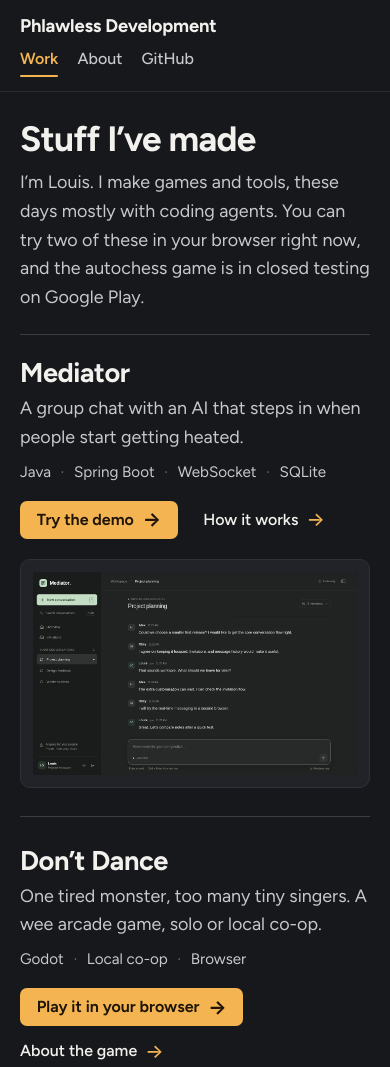
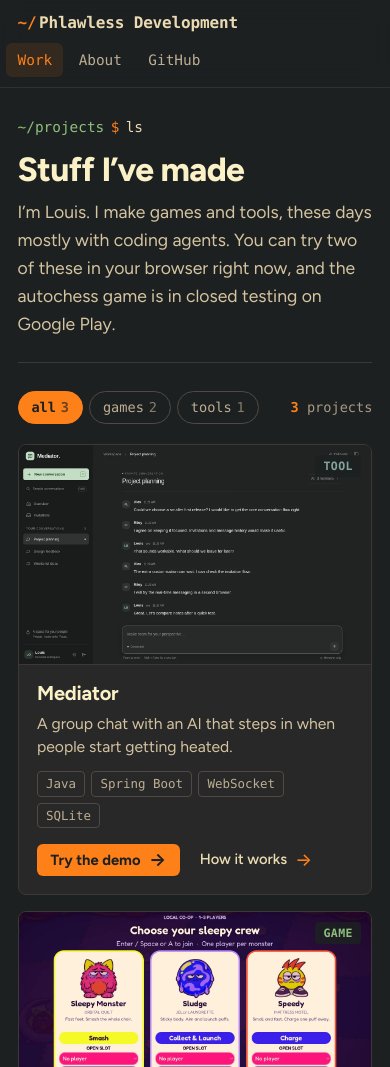
Before and after one commit to phlawlessDevelopment/phlawlessDevelopment.github.io, a plain HTML site: page index.html in a window 390 px wide. Shown: the top 1067 px of the page. Drawn offline with Linux system fonts and the light colour scheme.

Commit message:
Gruvbox dark redesign with a project grid
Swap the graphite palette for gruvbox dark with orange highlights across
the whole site, turn the side rail into a sticky top bar, and replace the
homepage's two-column exhibit layout with a responsive card grid (with
game/tool filters) that scales as more projects get added.

Co-Authored-By: Claude Opus 5.5 <noreply@anthropic.com>

```diff
--- a/assets/site.css
+++ b/assets/site.css
@@ -1,6 +1,6 @@
-/* Phlawless Development: quiet dark gallery.
-   One stylesheet for the whole site. The portfolio frame (rail, type, captions,
-   actions) is neutral graphite; colour and character come from the project media. */
+/* Phlawless Development: gruvbox dark.
+   One stylesheet for the whole site. Warm gruvbox neutrals for the frame,
+   orange for anything you can click, the project media supplies the rest. */
 
 @font-face {
   font-family: "Figtree";
@@ -21,25 +21,47 @@
 }
 
 :root {
-  --bg: #17181b;
-  --mat: #212328;
-  --mat-edge: #2e3137;
-  --line: #2a2c31;
-  --line-strong: #3a3d44;
-  --text: #f2f1ed;
-  --soft: #c8c9cc;
-  --muted: #9b9da3;
-  --faint: #70737a;
-  --amber: #f4b452;
-  --amber-hi: #ffc874;
-  --on-amber: #1e1508;
+  /* Gruvbox dark */
+  --bg0-h: #1d2021;
+  --bg0: #282828;
+  --bg1: #3c3836;
+  --bg2: #504945;
+  --bg3: #665c54;
+  --fg0: #fbf1c7;
+  --fg1: #ebdbb2;
+  --fg2: #d5c4a1;
+  --fg3: #bdae93;
+  --fg4: #a89984;
+  --gray: #928374;
+  --orange: #fe8019;
+  --orange-dim: #d65d0e;
+  --yellow: #fabd2f;
+  --green: #b8bb26;
+  --aqua: #8ec07c;
+  --blue: #83a598;
+  --purple: #d3869b;
+  --red: #fb4934;
 
-  --rail-w: 15rem;
-  --gutter: clamp(1.25rem, 3.2vw, 3rem);
-  --radius: 10px;
+  /* Roles (the names the page markup and older rules lean on) */
+  --bg: var(--bg0-h);
+  --mat: var(--bg0);
+  --mat-edge: var(--bg1);
+  --line: #32302f;
+  --line-strong: var(--bg1);
+  --text: var(--fg1);
+  --soft: var(--fg2);
+  --muted: var(--fg4);
+  --faint: var(--gray);
+  --amber: var(--orange);
+  --amber-hi: #ff9a45;
+  --on-amber: var(--bg0-h);
+
+  --wrap: 84rem;
+  --gutter: clamp(1.1rem, 3.2vw, 2.5rem);
+  --radius: 8px;
 
   --font: "Figtree", system-ui, -apple-system, "Segoe UI", Roboto, "Helvetica Neue", Arial, sans-serif;
-  --mono: ui-monospace, "SF Mono", "JetBrains Mono", Menlo, Consolas, monospace;
+  --mono: "JetBrains Mono", "Iosevka", "Fira Code", ui-monospace, "SF Mono", Menlo, Consolas, monospace;
 
   color-scheme: dark;
 }
@@ -57,12 +79,14 @@ body {
   -moz-osx-font-smoothing: grayscale;
 }
 
+::selection { background: var(--orange); color: var(--bg0-h); }
+
 img, video { display: block; max-width: 100%; height: auto; }
 
 a { color: inherit; }
 
 :focus-visible {
-  outline: 2px solid var(--amber);
+  outline: 2px solid var(--orange);
   outline-offset: 3px;
   border-radius: 3px;
 }
@@ -71,9 +95,9 @@ a { color: inherit; }
   position: absolute;
   left: 1rem;
   top: -4rem;
-  z-index: 10;
+  z-index: 30;
   padding: 0.5rem 0.9rem;
-  background: var(--amber);
+  background: var(--orange);
   color: var(--on-amber);
   font-weight: 600;
   text-decoration: none;
@@ -97,106 +121,115 @@ a { color: inherit; }
 
 .shell { min-height: 100vh; }
 
+/* The site header. The markup still calls it the rail; it is a top bar now. */
 .rail {
-  position: fixed;
-  inset: 0 auto 0 0;
-  width: var(--rail-w);
+  position: sticky;
+  top: 0;
+  z-index: 20;
   display: flex;
-  flex-direction: column;
-  padding: 1.75rem 1.6rem 1.5rem;
-  border-right: 1px solid var(--line);
-  background: var(--bg);
-  overflow-y: auto;
+  align-items: center;
+  gap: 0.5rem 1.5rem;
+  min-height: 3.6rem;
+  padding: 0.6rem max(var(--gutter), calc((100% - var(--wrap)) / 2));
+  background: rgb(29 32 33 / 0.88);
+  border-bottom: 1px solid var(--line);
+  -webkit-backdrop-filter: blur(10px);
+  backdrop-filter: blur(10px);
 }
 
 .main {
-  margin-left: var(--rail-w);
-  padding: 2.25rem var(--gutter) 5rem;
-  max-width: calc(var(--rail-w) + 84rem);
+  width: 100%;
+  max-width: calc(var(--wrap) + 2 * var(--gutter));
+  margin: 0 auto;
+  padding: 2.5rem var(--gutter) 5rem;
 }
 
-/* ------------------------------------------------------------------ Rail */
+/* ------------------------------------------------------------ Top bar */
 
 .wordmark {
-  display: block;
-  font-size: 1.45rem;
-  line-height: 1.12;
+  display: inline-flex;
+  align-items: baseline;
+  gap: 0.15rem;
+  font-family: var(--mono);
+  font-size: 1rem;
   font-weight: 700;
   letter-spacing: -0.01em;
   text-decoration: none;
-  color: var(--text);
-  padding-bottom: 1.1rem;
-  border-bottom: 1px solid var(--line-strong);
+  color: var(--fg1);
+  white-space: nowrap;
 }
+.wordmark br { display: none; }
+.wordmark::before { content: "~/"; color: var(--orange); }
+.wordmark:hover { color: var(--fg0); }
 
-.who { margin: 1.4rem 0 0; }
-.who .name { margin: 0; font-size: 1.2rem; font-weight: 650; line-height: 1.3; }
-.who .tag { margin: 0.1rem 0 0; color: var(--soft); }
+.who {
+  display: flex;
+  align-items: baseline;
+  gap: 0.6rem;
+  margin: 0;
+  padding-left: 1.5rem;
+  border-left: 1px solid var(--bg1);
+}
+.who p { margin: 0; white-space: nowrap; }
+.who .name { font-size: 0.92rem; font-weight: 600; color: var(--fg2); }
+.who .tag { font-size: 0.92rem; color: var(--fg4); }
 
 .rail-nav {
   display: flex;
-  flex-direction: column;
-  gap: 0.3rem;
-  margin: 2.4rem 0 0;
+  gap: 0.25rem;
+  margin: 0 0 0 auto;
 }
 
 .rail-nav a {
-  position: relative;
-  padding: 0.25rem 0 0.25rem 0.75rem;
-  color: var(--soft);
+  padding: 0.35rem 0.7rem;
+  border-radius: 6px;
+  color: var(--fg3);
+  font-family: var(--mono);
+  font-size: 0.9rem;
   text-decoration: none;
-  font-size: 1.05rem;
-  font-weight: 500;
 }
+.rail-nav a:hover { color: var(--fg0); background: var(--bg0); }
+.rail-nav a[aria-current] { color: var(--orange); background: rgb(254 128 25 / 0.1); }
 
-.rail-nav a:hover { color: var(--text); }
-
-.rail-nav a[aria-current] { color: var(--amber); font-weight: 600; }
-.rail-nav a[aria-current]::before {
-  content: "";
-  position: absolute;
-  left: -0.75rem;
-  top: 0.2rem;
-  bottom: 0.2rem;
-  width: 3px;
-  border-radius: 2px;
-  background: var(--amber);
-}
-
-.rail-foot {
-  margin: auto 0 0;
-  padding-top: 1rem;
-  border-top: 1px solid var(--line-strong);
-  color: var(--soft);
-  font-size: 0.9rem;
-  word-spacing: 0.15em;
-}
+.rail-foot { display: none; }
 
 /* ------------------------------------------------------------ Page heads */
 
 .page-head {
-  padding-bottom: 1.4rem;
+  padding-bottom: 1.5rem;
   border-bottom: 1px solid var(--line-strong);
 }
 
 .page-head h1 {
   margin: 0;
-  font-size: clamp(2.2rem, 3.6vw, 3rem);
+  font-size: clamp(2.1rem, 3.8vw, 3rem);
   line-height: 1.1;
-  font-weight: 700;
+  font-weight: 750;
   letter-spacing: -0.02em;
+  color: var(--fg0);
 }
 
-.page-head p { margin: 0.6rem 0 0; color: var(--soft); font-size: 1.12rem; max-width: 46rem; }
+.page-head p { margin: 0.6rem 0 0; color: var(--soft); font-size: 1.1rem; max-width: 46rem; }
 .page-head .meta { font-size: 0.95rem; color: var(--muted); }
+
+.prompt {
+  margin: 0 0 0.75rem !important;
+  font-family: var(--mono);
+  font-size: 0.9rem !important;
+  color: var(--fg4) !important;
+}
+.prompt .path { color: var(--aqua); }
+.prompt .sigil { color: var(--orange); margin: 0 0.4rem; }
+.prompt .cmd { color: var(--fg1); }
 
 .crumbs {
   margin: 0 0 0.9rem;
   color: var(--muted);
-  font-size: 0.92rem;
+  font-family: var(--mono);
+  font-size: 0.88rem;
 }
-.crumbs a { color: var(--soft); text-decoration: none; }
-.crumbs a:hover { color: var(--amber); }
+.crumbs a { color: var(--aqua); text-decoration: none; }
+.crumbs a:hover { color: var(--orange); }
 .crumbs .sep { margin: 0 0.4rem; color: var(--faint); }
 
 /* --------------------------------------------------------------- Actions */
@@ -214,10 +247,10 @@ a { color: inherit; }
   align-items: center;
   gap: 0.55rem;
   padding: 0.55rem 1.05rem;
-  border-radius: 7px;
-  background: var(--amber);
+  border-radius: 6px;
+  background: var(--orange);
   color: var(--on-amber);
-  font-weight: 650;
+  font-weight: 700;
   text-decoration: none;
   line-height: 1.3;
   transition: background-color 0.15s ease;
@@ -232,17 +265,17 @@ a { color: inherit; }
   font-weight: 550;
   text-decoration: none;
 }
-.text-link:hover { color: var(--amber-hi); }
+.text-link:hover { color: var(--orange); }
 
 .arrow { display: inline-block; font-size: 1.2em; line-height: 1; transition: transform 0.15s ease; }
-.text-link .arrow { color: var(--amber); }
+.text-link .arrow { color: var(--orange); }
 .btn:hover .arrow, .text-link:hover .arrow { transform: translateX(3px); }
 
 /* ---------------------------------------------------------------- Media */
 
 .mat {
   margin: 0;
-  padding: clamp(0.75rem, 1.4vw, 1.1rem);
+  padding: clamp(0.6rem, 1.2vw, 0.9rem);
   background: var(--mat);
   border: 1px solid var(--mat-edge);
   border-radius: var(--radius);
@@ -255,7 +288,7 @@ a { color: inherit; }
 }
 
 a.mat { display: block; transition: border-color 0.15s ease; }
-a.mat:hover { border-color: var(--line-strong); }
+a.mat:hover { border-color: var(--orange); }
 
 .mat figcaption, .shot figcaption {
   margin-top: 0.7rem;
@@ -263,51 +296,181 @@ a.mat:hover { border-color: var(--line-strong); }
   font-size: 0.88rem;
 }
 
-/* --------------------------------------------------------- Home gallery */
-
-.gallery {
-  display: grid;
-  grid-template-columns: minmax(0, 1.42fr) minmax(0, 1fr);
-  margin-top: 1.4rem;
-}
-
-.gallery .col-wide { padding-right: clamp(1.5rem, 2.6vw, 2.5rem); border-right: 1px solid var(--line); }
-.gallery .col-tall { padding-left: clamp(1.5rem, 2.6vw, 2.5rem); }
-
-.exhibit + .exhibit {
-  margin-top: 1.75rem;
-  padding-top: 1.75rem;
-  border-top: 1px solid var(--line-strong);
-}
-
-.exhibit-head { margin-bottom: 1.25rem; }
-
-.exhibit h2 {
-  margin: 0;
-  font-size: clamp(1.7rem, 2.3vw, 2.1rem);
-  line-height: 1.15;
-  font-weight: 700;
-  letter-spacing: -0.015em;
-}
-.exhibit h2 a { text-decoration: none; }
-.exhibit h2 a:hover { color: var(--amber-hi); }
-
-.exhibit .summary { margin: 0.35rem 0 0; color: var(--soft); font-size: 1.12rem; }
-
 .stack {
   list-style: none;
   display: flex;
   flex-wrap: wrap;
-  gap: 0 0;
-  margin: 0.5rem 0 0;
+  gap: 0.4rem;
+  margin: 0.75rem 0 0;
   padding: 0;
-  color: var(--soft);
-  font-size: 0.95rem;
 }
-.stack li + li::before { content: "·"; margin: 0 0.6rem; color: var(--faint); }
+.stack li {
+  padding: 0.1rem 0.5rem;
+  border: 1px solid var(--bg2);
+  border-radius: 4px;
+  background: var(--bg0);
+  color: var(--fg3);
+  font-family: var(--mono);
+  font-size: 0.78rem;
+  line-height: 1.6;
+}
 
-.portrait-media { display: grid; gap: 0.9rem; }
-.portrait-media .board { max-width: 26rem; margin-inline: auto; }
+/* ------------------------------------------------------- Home: toolbar */
+
+.toolbar {
+  display: flex;
+  flex-wrap: wrap;
+  align-items: center;
+  justify-content: space-between;
+  gap: 0.75rem 1.5rem;
+  margin: 1.75rem 0 1.25rem;
+}
+
+.filters { display: flex; flex-wrap: wrap; gap: 0.4rem; }
+.filters[hidden] { display: none; }
+
+.filter {
+  padding: 0.35rem 0.8rem;
+  border: 1px solid var(--bg2);
+  border-radius: 999px;
+  background: transparent;
+  color: var(--fg3);
+  font: 500 0.85rem/1.4 var(--mono);
+  cursor: pointer;
+  transition: color 0.15s ease, border-color 0.15s ease, background-color 0.15s ease;
+}
+.filter:hover { color: var(--fg0); border-color: var(--fg4); }
+.filter[aria-pressed="true"] { color: var(--bg0-h); background: var(--orange); border-color: var(--orange); font-weight: 700; }
+.filter .n { opacity: 0.65; margin-left: 0.3rem; }
+
+.count { margin: 0; color: var(--fg4); font-family: var(--mono); font-size: 0.85rem; }
+.count b { color: var(--orange); font-weight: 600; }
+
+/* ---------------------------------------------------------- Home: grid */
+
+.grid {
+  list-style: none;
+  margin: 0;
+  padding: 0;
+  display: grid;
+  grid-template-columns: repeat(auto-fill, minmax(min(100%, 20rem), 1fr));
+  gap: clamp(1rem, 1.8vw, 1.5rem);
+}
+
+.project {
+  position: relative;
+  display: flex;
+  flex-direction: column;
+  background: var(--bg0);
+  border: 1px solid var(--bg1);
+  border-radius: var(--radius);
+  overflow: hidden;
+  transition: border-color 0.18s ease, transform 0.18s ease, box-shadow 0.18s ease;
+}
+.project[hidden] { display: none; }
+.project:hover, .project:focus-within {
+  border-color: var(--orange);
+  transform: translateY(-3px);
+  box-shadow: 0 10px 30px -12px rgb(0 0 0 / 0.7), 0 0 0 1px rgb(254 128 25 / 0.25);
+}
+
+.thumb {
+  position: relative;
+  display: block;
+  aspect-ratio: 16 / 10;
+  background: var(--bg0-h);
+  border-bottom: 1px solid var(--bg1);
+  overflow: hidden;
+}
+.thumb img {
+  width: 100%;
+  height: 100%;
+  object-fit: cover;
+  transition: transform 0.4s ease;
+}
+.project:hover .thumb img { transform: scale(1.03); }
+
+/* Portrait projects: a strip of phone screens instead of one cropped shot. */
+.thumb.phones {
+  display: flex;
+  justify-content: center;
+  gap: 4%;
+  padding: 5% 6% 0;
+  background:
+    radial-gradient(120% 90% at 50% 110%, rgb(254 128 25 / 0.14), transparent 60%),
+    var(--bg0-h);
+}
+.thumb.phones img {
+  width: auto;
+  height: auto;
+  flex: 1 1 0;
+  min-width: 0;
+  aspect-ratio: 9 / 16;
+  object-fit: cover;
+  object-position: top;
+  border: 1px solid var(--bg2);
+  border-bottom: 0;
+  border-radius: 6px 6px 0 0;
+}
+
+.badge {
+  position: absolute;
+  top: 0.65rem;
+  right: 0.65rem;
+  padding: 0.1rem 0.5rem;
+  border-radius: 4px;
+  background: rgb(29 32 33 / 0.85);
+  font: 600 0.72rem/1.6 var(--mono);
+  letter-spacing: 0.04em;
+  text-transform: uppercase;
+  color: var(--yellow);
+}
+.badge.game { color: var(--aqua); }
+.badge.tool { color: var(--blue); }
+
+.project-body {
+  display: flex;
+  flex-direction: column;
+  flex: 1;
+  padding: 1rem 1.15rem 1.1rem;
+}
+
+.project h2 {
+  margin: 0;
+  font-size: 1.25rem;
+  line-height: 1.25;
+  font-weight: 700;
+  letter-spacing: -0.01em;
+  color: var(--fg0);
+}
+.project h2 a { text-decoration: none; }
+.project h2 a:hover { color: var(--orange); }
+
+.project .summary { margin: 0.35rem 0 0; color: var(--fg2); font-size: 0.98rem; line-height: 1.5; }
+
+.project .stack { margin-top: 0.8rem; }
+
+.project .actions {
+  margin-top: auto;
+  padding-top: 1rem;
+  gap: 0.6rem 1.25rem;
+}
+.project .btn { padding: 0.4rem 0.85rem; font-size: 0.92rem; }
+.project .text-link { font-size: 0.92rem; }
+
+.status {
+  display: inline-flex;
+  align-items: center;
+  gap: 0.4rem;
+  margin: 0.75rem 0 0;
+  color: var(--fg4);
+  font: 0.78rem/1.4 var(--mono);
+}
+.status::before { content: ""; width: 0.45rem; height: 0.45rem; border-radius: 50%; background: var(--green); }
+.status.wip::before { background: var(--yellow); }
+
+/* Headings on inner pages get a touch of the gruvbox warmth. */
+.project-head h1 { color: var(--fg0); }
 
 /* --------------------------------------------------------- Project pages */
 
@@ -332,7 +495,7 @@ a.mat:hover { border-color: var(--line-strong); }
   border-bottom: 2px solid transparent;
 }
 .tabs a:hover { color: var(--text); }
-.tabs a[aria-current] { color: var(--text); border-bottom-color: var(--amber); }
+.tabs a[aria-current] { color: var(--fg0); border-bottom-color: var(--orange); }
 
 .hero { margin-top: 2rem; max-width: 64rem; }
 
@@ -368,7 +531,7 @@ a.mat:hover { border-color: var(--line-strong); }
   padding: 0;
 }
 .facts dt {
-  color: var(--muted);
+  color: var(--orange);
   font-size: 0.78rem;
   font-weight: 600;
   letter-spacing: 0.08em;
@@ -404,7 +567,7 @@ a.mat:hover { border-color: var(--line-strong); }
   margin: 2.8rem 0 0.8rem;
   padding-top: 1.4rem;
   border-top: 1px solid var(--line);
-  color: var(--text);
+  color: var(--fg0);
   font-size: 1.5rem;
   line-height: 1.25;
   font-weight: 700;
@@ -521,52 +684,21 @@ a.mat:hover { border-color: var(--line-strong); }
   .writeup .aside { position: static; order: 0; }
 }
 
-@media (max-width: 68rem) {
-  .gallery { grid-template-columns: minmax(0, 1fr); }
-  .gallery .col-wide { padding-right: 0; border-right: 0; }
-  .gallery .col-tall {
-    padding-left: 0;
-    margin-top: 1.75rem;
-    padding-top: 1.75rem;
-    border-top: 1px solid var(--line-strong);
-  }
-  .portrait-media { grid-template-columns: minmax(0, 1fr); max-width: 30rem; }
-}
-
-@media (max-width: 54rem) {
-  :root { --rail-w: 0px; }
-
-  .rail {
-    position: static;
-    width: auto;
-    flex-direction: row;
-    flex-wrap: wrap;
-    align-items: center;
-    gap: 0.4rem 1.5rem;
-    padding: 1rem var(--gutter);
-    border-right: 0;
-    border-bottom: 1px solid var(--line);
-  }
-
-  .wordmark { padding: 0; border: 0; font-size: 1.15rem; }
-  .wordmark br { display: none; }
-  .who, .rail-foot { display: none; }
-
-  .rail-nav { flex-direction: row; gap: 1.2rem; margin: 0 0 0 auto; }
-  .rail-nav a { padding: 0.2rem 0; font-size: 1rem; }
-  .rail-nav a[aria-current]::before { left: 0; right: 0; top: auto; bottom: -0.1rem; width: auto; height: 2px; }
-
-  .main { margin-left: 0; padding-top: 1.75rem; }
+@media (max-width: 56rem) {
+  .who { display: none; }
 }
 
 @media (max-width: 34rem) {
-  .rail-nav { margin-left: 0; width: 100%; }
+  .rail { flex-wrap: wrap; }
+  .rail-nav { margin-left: -0.7rem; width: 100%; }
   .hero-portraits { grid-template-columns: minmax(0, 1fr); max-width: 22rem; }
   .prose { font-size: 1rem; }
+  .main { padding-top: 1.75rem; }
 }
 
 @media (prefers-reduced-motion: reduce) {
   * { transition: none !important; }
+  .project:hover, .project:focus-within { transform: none; }
 }
 
 .page-head + .prose { margin-top: 2.25rem; }
--- a/index.html
+++ b/index.html
@@ -10,7 +10,7 @@
 <meta property="og:description" content="Louis Hopkins (Phlawless Development) makes games and tools. A group chat with an AI mediator, a wee arcade game you can play in the browser, and an autochess game for Android.">
 <meta property="og:image" content="https://phlawlessdevelopment.github.io/dont-dance/character-select.webp">
 <link rel="canonical" href="https://phlawlessdevelopment.github.io/">
-<meta name="theme-color" content="#17181b">
+<meta name="theme-color" content="#1d2021">
 <link rel="icon" href="/icon.png">
 <link rel="preload" href="/assets/fonts/figtree-latin-wght-normal.woff2" as="font" type="font/woff2" crossorigin>
 <link rel="stylesheet" href="/assets/site.css">
@@ -33,16 +33,30 @@
 </header>
 <main class="main" id="content">
 <header class="page-head">
+  <p class="prompt" aria-hidden="true"><span class="path">~/projects</span><span class="sigil">$</span><span class="cmd">ls</span></p>
   <h1>Stuff I&rsquo;ve made</h1>
   <p>I&rsquo;m Louis. I make games and tools, these days mostly with coding agents. You can try two of these in your browser right now, and the autochess game is in closed testing on Google Play.</p>
 </header>
 
-<div class="gallery">
-  <div class="col-wide">
+<div class="toolbar">
+  <div class="filters" role="group" aria-label="Filter projects" hidden>
+    <button class="filter" type="button" data-filter="all" aria-pressed="true">all</button>
+    <button class="filter" type="button" data-filter="game" aria-pressed="false">games</button>
+    <button class="filter" type="button" data-filter="tool" aria-pressed="false">tools</button>
+  </div>
+  <p class="count" aria-live="polite"><b data-count>3</b> projects</p>
+</div>
 
-    <article class="exhibit" aria-labelledby="ex-mediator">
-      <div class="exhibit-head">
-        <h2 id="ex-mediator"><a href="/mediator/">Mediator</a></h2>
+<!-- One <li class="project"> per project. data-kind is "game" or "tool" and drives the filters. -->
+<ul class="grid" role="list">
+
+  <li class="project" data-kind="tool">
+    <a class="thumb" href="/mediator/" tabindex="-1" aria-hidden="true">
+      <img src="/mediator/conversation-dark.webp" width="1280" height="800" alt="" loading="eager">
+      <span class="badge tool">tool</span>
+    </a>
+    <div class="project-body">
+      <h2><a href="/mediator/">Mediator</a></h2>
       <p class="summary">A group chat with an AI that steps in when people start getting heated.</p>
       <ul class="stack" aria-label="Technologies"><li>Java</li><li>Spring Boot</li><li>WebSocket</li><li>SQLite</li></ul>
       <div class="actions">
@@ -50,51 +64,70 @@
         <a class="text-link" href="/mediator/">How it works <span class="arrow" aria-hidden="true">&rarr;</span></a>
       </div>
     </div>
-      <a class="mat" href="/mediator/" tabindex="-1" aria-hidden="true">
-        <img src="/mediator/conversation-dark.webp" width="1280" height="800" alt="" loading="eager">
+  </li>
+
+  <li class="project" data-kind="game">
+    <a class="thumb" href="/dont-dance/" tabindex="-1" aria-hidden="true">
+      <img src="/dont-dance/character-select.webp" width="1280" height="720" alt="" loading="eager">
+      <span class="badge game">game</span>
     </a>
-    </article>
-
-    <article class="exhibit" aria-labelledby="ex-dont-dance">
-      <div class="exhibit-head">
-        <h2 id="ex-dont-dance"><a href="/dont-dance/">Don&rsquo;t Dance</a></h2>
+    <div class="project-body">
+      <h2><a href="/dont-dance/">Don&rsquo;t Dance</a></h2>
       <p class="summary">One tired monster, too many tiny singers. A wee arcade game, solo or local co-op.</p>
       <ul class="stack" aria-label="Technologies"><li>Godot</li><li>Local co-op</li><li>Browser</li></ul>
       <div class="actions">
-          <a class="btn" href="/dont-dance/play/">Play it in your browser <span class="arrow" aria-hidden="true">&rarr;</span></a>
+        <a class="btn" href="/dont-dance/play/">Play in browser <span class="arrow" aria-hidden="true">&rarr;</span></a>
         <a class="text-link" href="/dont-dance/">About the game <span class="arrow" aria-hidden="true">&rarr;</span></a>
       </div>
     </div>
-      <a class="mat" href="/dont-dance/" tabindex="-1" aria-hidden="true">
-        <img src="/dont-dance/character-select.webp" width="1280" height="720" alt="" loading="lazy">
+  </li>
+
+  <li class="project" data-kind="game">
+    <a class="thumb phones" href="/autochess/" tabindex="-1" aria-hidden="true">
+      <img src="/autochess/home.webp" width="720" height="1280" alt="" loading="eager">
+      <img src="/autochess/board.webp" width="720" height="1280" alt="" loading="eager">
+      <img src="/autochess/roster.webp" width="720" height="1280" alt="" loading="lazy">
+      <span class="badge game">game</span>
     </a>
-    </article>
-
-  </div>
-  <div class="col-tall">
-
-    <article class="exhibit" aria-labelledby="ex-autochess">
-      <div class="exhibit-head">
-        <h2 id="ex-autochess"><a href="/autochess/">Phlawless Autochess</a></h2>
+    <div class="project-body">
+      <h2><a href="/autochess/">Phlawless Autochess</a></h2>
       <p class="summary">Autochess for your phone, a bit like TFT, played in portrait with one thumb.</p>
       <ul class="stack" aria-label="Technologies"><li>Godot</li><li>GDScript</li><li>Android</li></ul>
+      <p class="status wip">Closed testing on Google Play</p>
       <div class="actions">
         <a class="btn" href="/autochess/">Have a look <span class="arrow" aria-hidden="true">&rarr;</span></a>
       </div>
     </div>
-      <div class="portrait-media">
-        <a class="mat board" href="/autochess/" tabindex="-1" aria-hidden="true">
-          <img src="/autochess/board.webp" width="720" height="1280" alt="" loading="eager">
-        </a>
-        <a class="mat" href="/autochess/" tabindex="-1" aria-hidden="true">
-          <img src="/autochess/roster-strip.webp" width="720" height="222" alt="" loading="lazy">
-        </a>
-      </div>
-    </article>
+  </li>
 
-  </div>
-</div>
+</ul>
 </main>
+<script>
+(() => {
+  const grid = document.querySelector(".grid");
+  const bar = document.querySelector(".filters");
+  const count = document.querySelector("[data-count]");
+  if (!grid || !bar) return;
+  const cards = [...grid.querySelectorAll(".project")];
+  const buttons = [...bar.querySelectorAll(".filter")];
+  const kinds = new Set(cards.map(c => c.dataset.kind));
+  buttons.forEach(b => {
+    const k = b.dataset.filter;
+    const n = k === "all" ? cards.length : cards.filter(c => c.dataset.kind === k).length;
+    if (k !== "all" && !kinds.has(k)) b.remove();
+    else b.insertAdjacentHTML("beforeend", `<span class="n">${n}</span>`);
+  });
+  const apply = k => {
+    let shown = 0;
+    cards.forEach(c => { const on = k === "all" || c.dataset.kind === k; c.hidden = !on; shown += on; });
+    buttons.forEach(b => b.setAttribute("aria-pressed", String(b.dataset.filter === k)));
+    count.textContent = shown;
+  };
+  bar.addEventListener("click", e => { const b = e.target.closest(".filter"); if (b) apply(b.dataset.filter); });
+  count.textContent = cards.length;
+  bar.hidden = false;
+})();
+</script>
 </div>
 </body>
 </html>
```
Also changed, not shown: 404.html (+1 -1 lines), about/index.html (+1 -1 lines), autochess/deleteme/index.html (+1 -1 lines), autochess/index.html (+1 -1 lines), autochess/privacy/index.html (+1 -1 lines), autochess/terms/index.html (+1 -1 lines), dont-dance/deleteme/index.html (+1 -1 lines), dont-dance/index.html (+1 -1 lines), dont-dance/privacy/index.html (+1 -1 lines), mediator/deleteme/index.html (+1 -1 lines), mediator/index.html (+1 -1 lines), mediator/privacy/index.html (+1 -1 lines). Lines whose indentation alone changed are shown as unchanged.
